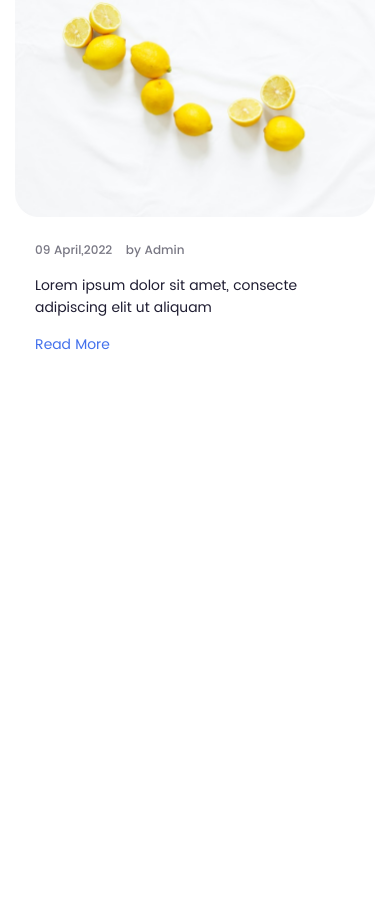
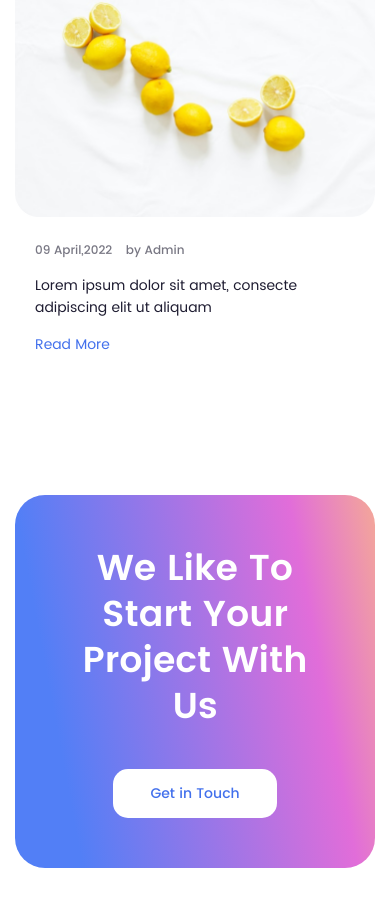
Before and after one commit to ptrv-dev/www-agency, a website: page src/index.html in a window 390 px wide. Shown: the part 5595-6503 px from the top of the page. Before the commit the page ends 6050 px from the top, so only its background shows below. Drawn offline with nearby package versions, Linux system fonts and the light colour scheme; files that its build step writes are made by us from their sources; files whose address does not match are found by name.

Commit message:
Section Get In Touch is done.

```diff
--- a/src/index.html
+++ b/src/index.html
@@ -367,6 +367,14 @@
 				</div>
 			</div>
 		</section>
+		<section class="section getintouch">
+			<div class="container">
+				<div class="getintouch__container">
+					<h3 class="getintouch__title">We Like To Start Your Project With Us</h3>
+					<button class="button button_white getintouch__button">Get in Touch</button>
+				</div>
+			</div>
+		</section>
 		<script src="./js/app.min.js"></script>
 	</body>
 </html>
--- a/src/scss/app/_common.scss
+++ b/src/scss/app/_common.scss
@@ -33,7 +33,7 @@ p {
 }
 
 .section {
-	padding: 120px 0;
+	padding: 80px 0;
 	// .section__suptitle
 
 	&__suptitle {
--- a/src/scss/main.scss
+++ b/src/scss/main.scss
@@ -10,4 +10,5 @@
 @import 'pages/portfolio.scss';
 @import 'pages/reviews.scss';
 @import 'pages/blog.scss';
+@import 'pages/getintouch.scss';
 @import 'pages/footer.scss';
--- /dev/null
+++ b/src/scss/pages/_getintouch.scss
@@ -0,0 +1,67 @@
+.getintouch {
+	// .getintouch__container
+
+	&__container {
+		background: linear-gradient(
+			79.42deg,
+			#527ff6 15.73%,
+			#e16dd9 79.76%,
+			#ffcc70 112.35%
+		);
+		border-radius: 30px;
+		display: flex;
+		align-items: center;
+		justify-content: center;
+		min-height: 300px;
+	}
+
+	// .getintouch__title
+
+	&__title {
+		font-weight: 600;
+		font-size: 40px;
+		line-height: calc(51 / 40);
+		color: $white;
+        flex: 0 0 50%;
+	}
+
+	// .getintouch__button
+
+	&__button {
+	}
+}
+.container {
+}
+.button {
+	// .button_white
+
+	&_white {
+		background: $white;
+		color: $blue;
+	}
+}
+@media (max-width: calc($container-width + 2 * $container-padding)) {
+    .getintouch {
+        &__container {
+            height: 100%;
+            flex-direction: column;
+            padding: 50px;
+            text-align: center;
+        }
+        &__title {
+            margin-bottom: 40px;
+            flex: auto;
+        }
+    }
+}
+@media (max-width: 425px) {
+    .getintouch__title {
+        font-size: 36px;
+    }
+}
+@media (max-width: 320px) {
+    .getintouch__title {
+        font-size: 28px;
+        margin-bottom: 20px;
+    }
+}
```
Also changed, not shown: dist/css/main.css, dist/css/main.min.css, dist/index.html.
